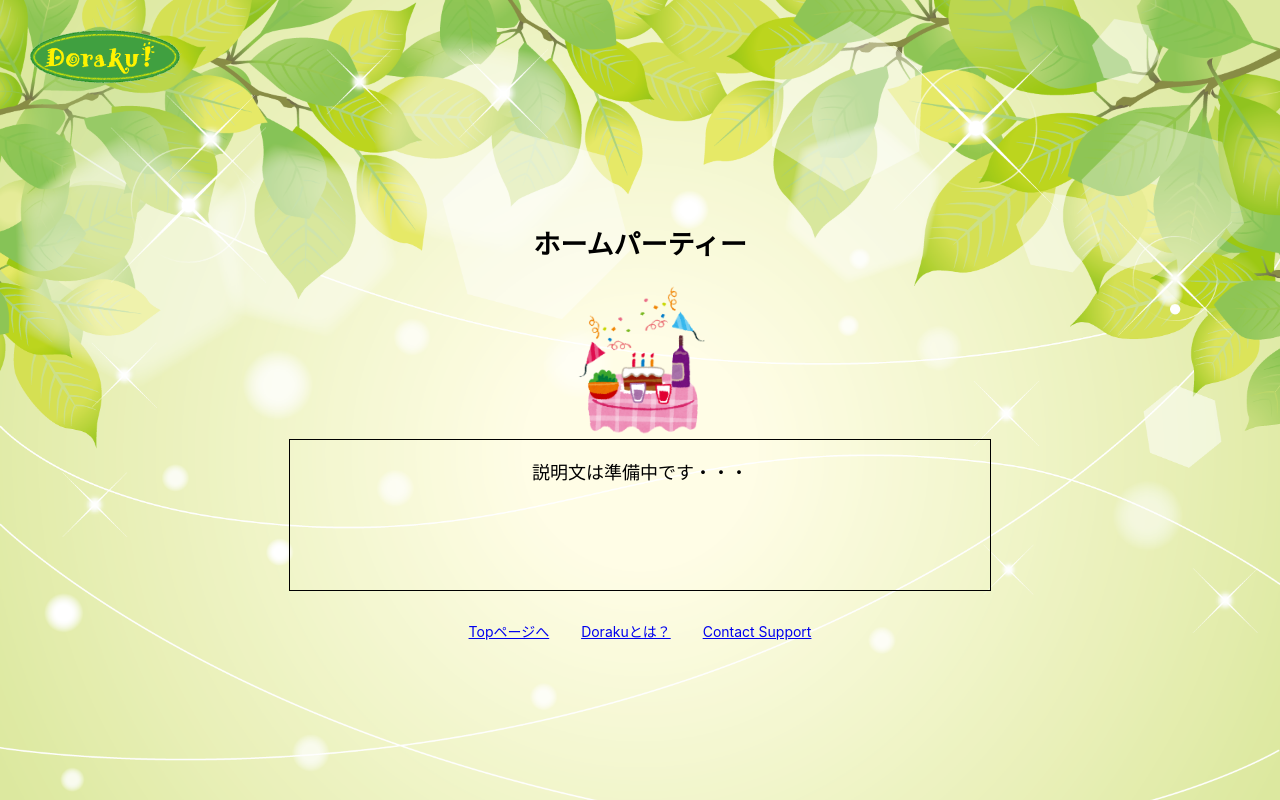
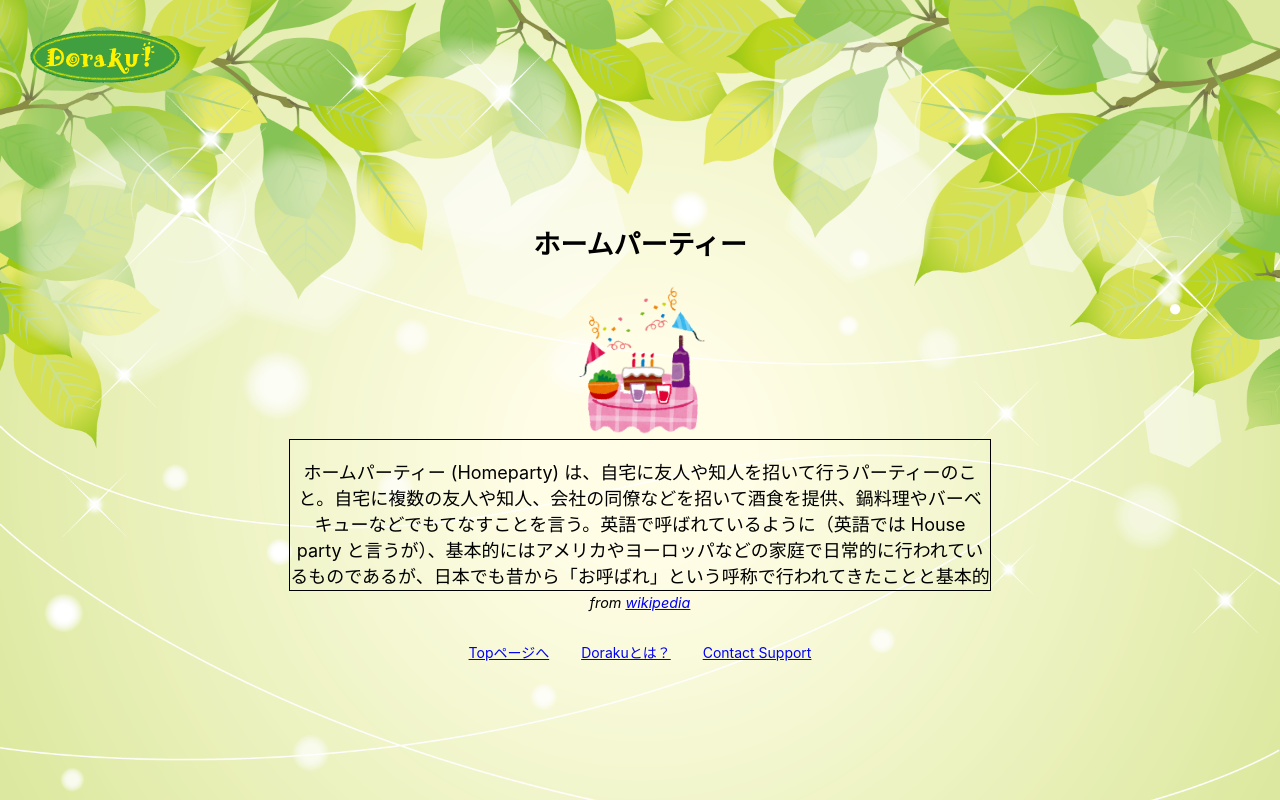
Before and after one commit to sh-miyoshi/doraku, a Nuxt app in the folder frontend/doraku/: page /hobby/details/10 in a window 1280 px wide. Built offline with nearby package versions, Linux system fonts and the light colour scheme.

Commit message:
update homeparty info

```diff
--- a/frontend/doraku/pages/hobby/details/10.vue
+++ b/frontend/doraku/pages/hobby/details/10.vue
@@ -7,8 +7,20 @@
     <h2>{{ hobbyName }}</h2>
     <img :src="image" alt="hobby" height="150" weight="150" />
     <div class="detail">
-      <p>説明文は準備中です・・・</p>
+      <p>
+        ホームパーティー (Homeparty)
+        は、自宅に友人や知人を招いて行うパーティーのこと。自宅に複数の友人や知人、会社の同僚などを招いて酒食を提供、鍋料理やバーベキューなどでもてなすことを言う。英語で呼ばれているように（英語では
+        House party
+        と言うが）、基本的にはアメリカやヨーロッパなどの家庭で日常的に行われているものであるが、日本でも昔から「お呼ばれ」という呼称で行われてきたことと基本的に同様のことである。
+      </p>
     </div>
+    <span class="where">
+      from
+      <a
+        href="https://ja.wikipedia.org/wiki/%E3%83%9B%E3%83%BC%E3%83%A0%E3%83%91%E3%83%BC%E3%83%86%E3%82%A3%E3%83%BC"
+        >wikipedia</a
+      >
+    </span>
   </div>
 </template>
 
```
